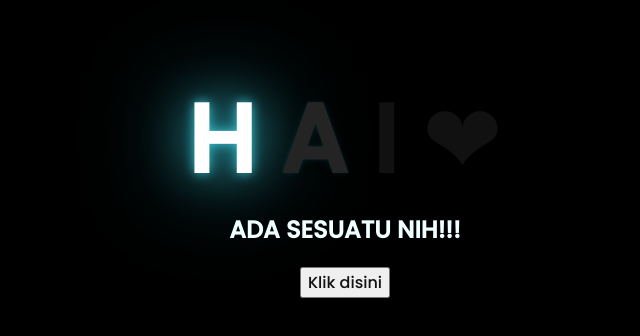
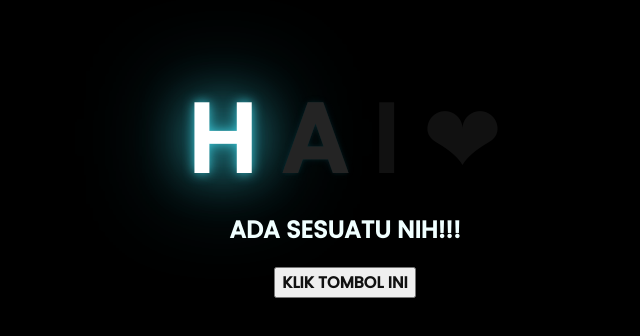
Before and after one commit to aryaintrn/minta-bunga, a plain HTML site: page index.html in a window 1280 px wide. Shown: the part 226-562 px from the top of the page, without its empty margins (303-943 px from the left). Drawn offline with Linux system fonts and the light colour scheme.

Commit message:
Update index.html

```diff
--- a/index.html
+++ b/index.html
@@ -20,7 +20,7 @@
     </div>
     <div class="button">
         <button>
-            <a href="flower.html">Klik disini</a>
+            <a href="flower.html"><strong>KLIK TOMBOL INI<strong></a>
         </button>
 
     </div>
```
